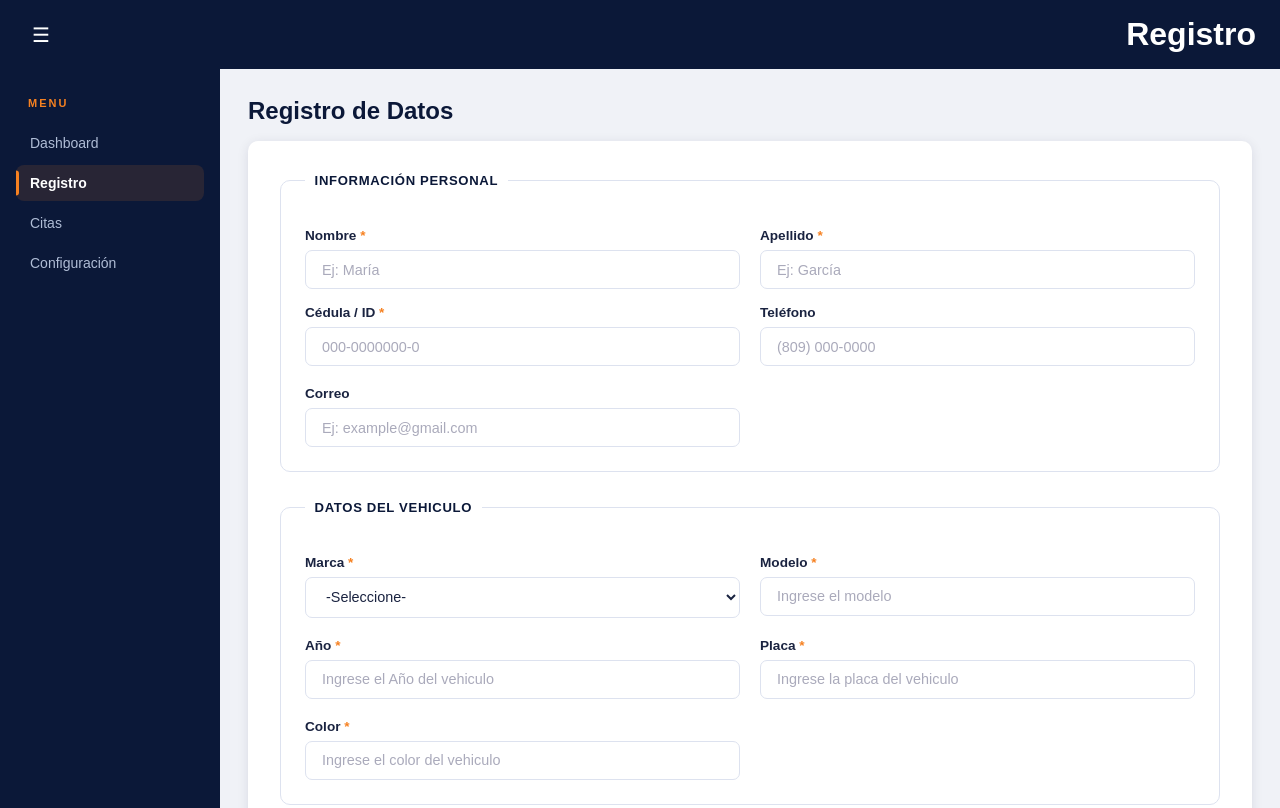
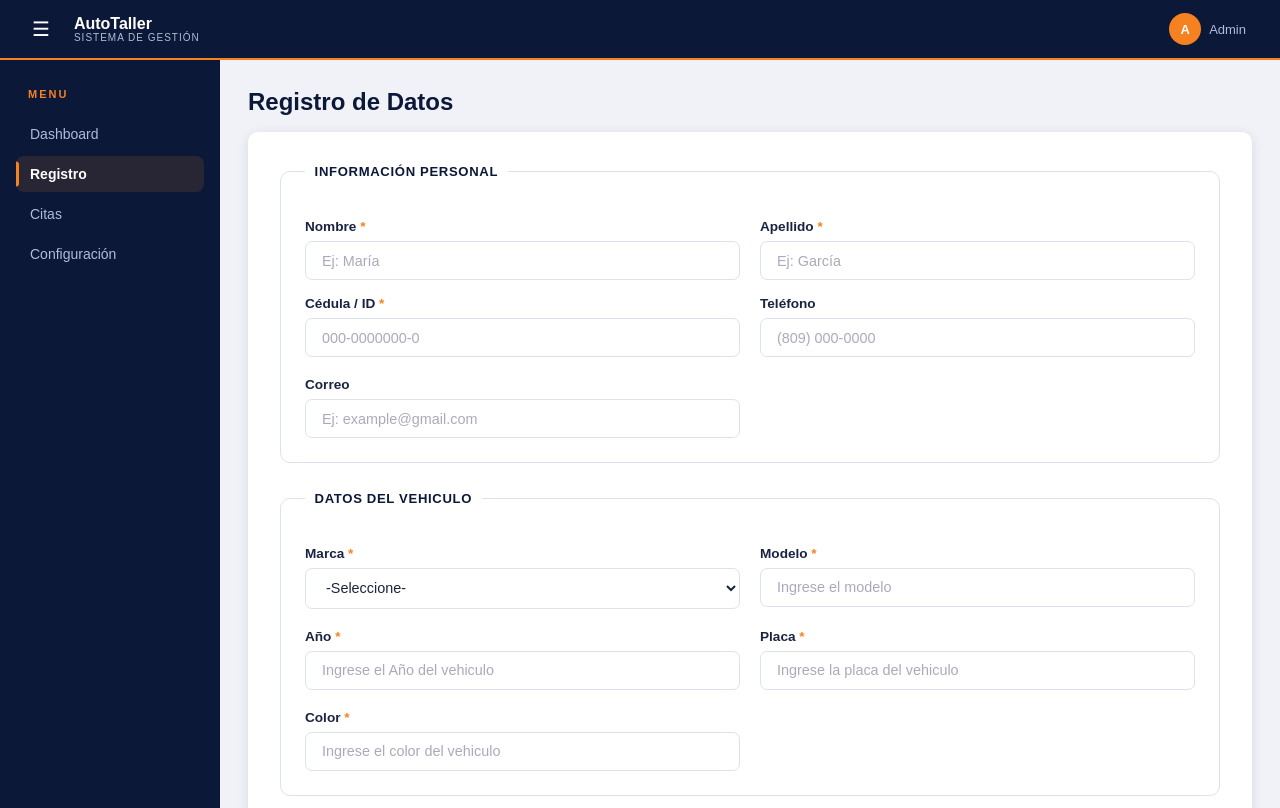
Before and after one commit to leandy1/DAW-isw306, a plain HTML site: page registro.html in a window 1280 px wide. Shown: the top 808 px of the page. Drawn offline with Linux system fonts and the light colour scheme.

Commit message:
Refactor: Mejora del header

```diff
--- a/configuracion.js
+++ b/configuracion.js
@@ -357,9 +357,6 @@ function mostrarMensaje(mensaje, tipo){
     div.textContent = mensaje;
     div.className = tipo === "exito" ? "mensaje-exito" : "mensaje-error";
     setTimeout(() => { div.textContent = ""; div.className = ""; parametros.mostrarListas();},1500);
-
-
-
 }
 
 function toggleAside() {
--- a/css/styles.css
+++ b/css/styles.css
@@ -36,11 +36,84 @@ body {
 header {
   background-color: var(--color-primary);
   color: white;
-  padding: 16px 24px;
+  padding: 0 24px;
+  height: 60px;
   display: flex;
   justify-content: space-between;
   align-items: center;
+  border-bottom: 2px solid var(--color-accent);
+  position: sticky;
+  top: 0;
+  z-index: 100;
 }
+
+.header-left {
+  display: flex;
+  align-items: center;
+  gap: 16px;
+}
+
+.header-brand {
+  display: block;
+  font-size: 16px;
+  font-weight: 700;
+  color: white;
+  line-height: 1;
+}
+
+.header-slogan {
+  display: block;
+  font-size: 10px;
+  color: #b0bdd6;
+  letter-spacing: 1px;
+  text-transform: uppercase;
+}
+
+.header-right {
+  display: flex;
+  align-items: center;
+}
+
+.header-user {
+  display: flex;
+  align-items: center;
+  gap: 8px;
+  cursor: pointer;
+  padding: 6px 10px;
+  border-radius: 8px;
+  transition: background .2s;
+  font-size: 13px;
+  color: #b0bdd6;
+}
+
+.header-user:hover { background: rgba(255,255,255,0.08); }
+
+.header-avatar {
+  width: 32px;
+  height: 32px;
+  background: var(--color-accent);
+  border-radius: 50%;
+  display: flex;
+  align-items: center;
+  justify-content: center;
+  font-size: 13px;
+  font-weight: 700;
+  color: white;
+}
+
+#btn-toggle-aside {
+  background: transparent;
+  border: none;
+  color: white;
+  font-size: 20px;
+  cursor: pointer;
+  padding: 6px 8px;
+  border-radius: 6px;
+  transition: background .2s;
+  line-height: 1;
+}
+
+#btn-toggle-aside:hover { background: rgba(255,255,255,0.1); }
 
 /* ============================================
    LAYOUT
--- a/registro.html
+++ b/registro.html
@@ -9,10 +9,22 @@
 <body>
 
   <!-- ===== HEADER ===== -->
-  <header>
+<header>
+  <div class="header-left">
     <button id="btn-toggle-aside" onclick="toggleAside()">☰</button>
-    <h1>Registro</h1>
-  </header>
+    <div class="header-logo">
+      <span class="header-brand">AutoTaller</span>
+      <span class="header-slogan">Sistema de Gestión</span>
+    </div>
+  </div>
+
+  <div class="header-right">
+    <div class="header-user">
+      <div class="header-avatar">A</div>
+      <span>Admin</span>
+    </div>
+  </div>
+</header>
 
   <!-- ===== LAYOUT ===== -->
   <div class="contenedor">
```
Also changed, not shown: citas.html (+14 -2 lines), configuracion.html (+14 -2 lines), index.html (+14 -2 lines).
